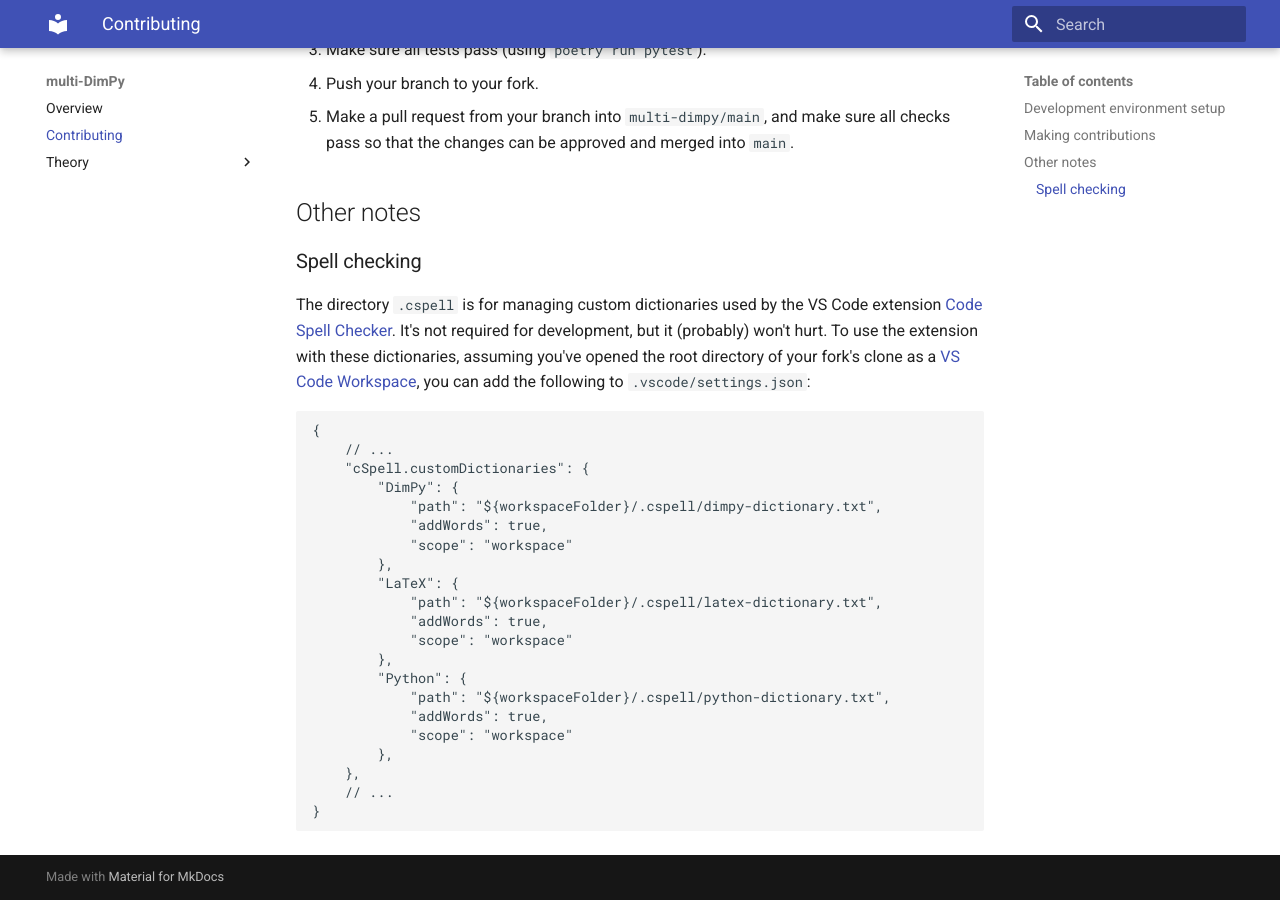
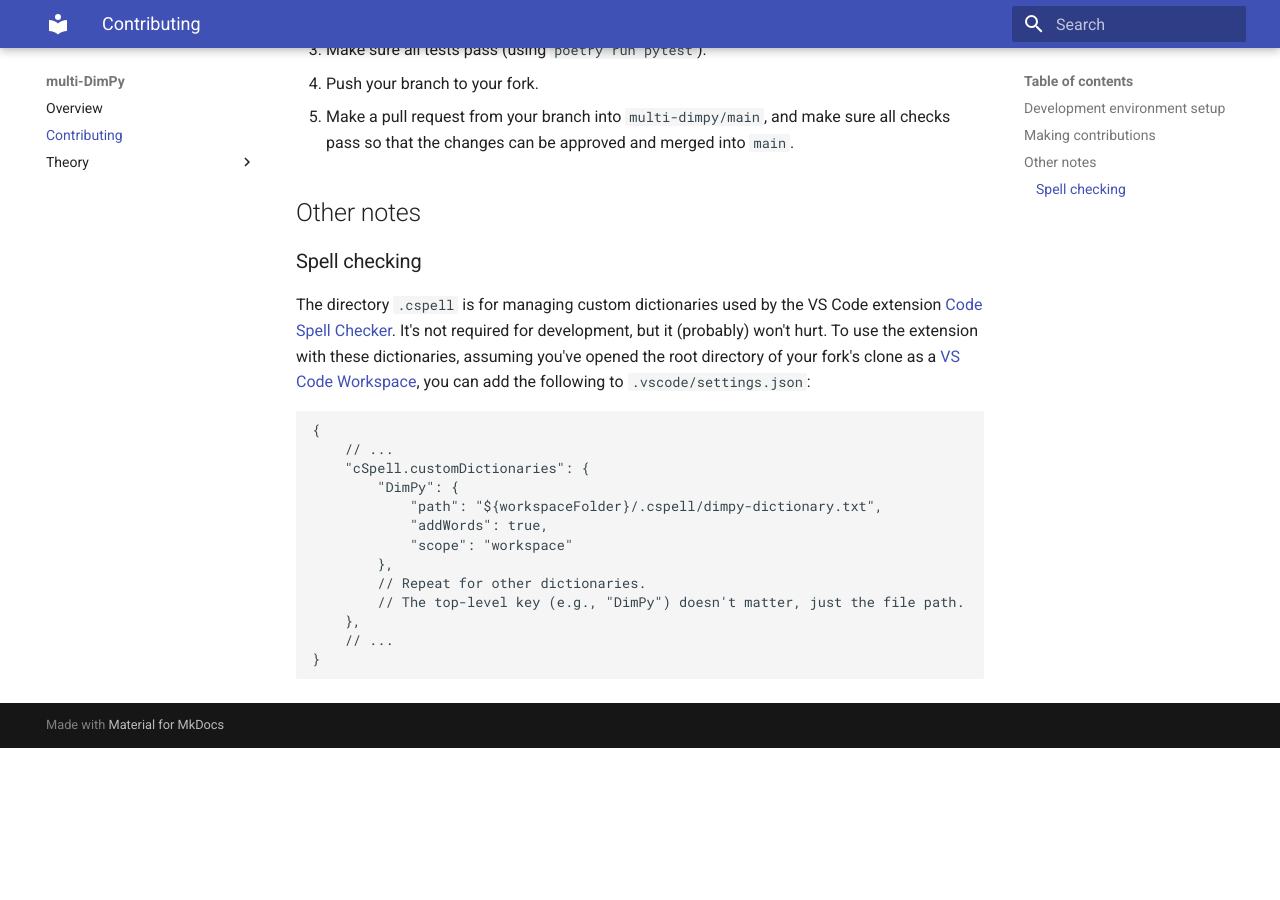
Before and after one commit to schilln/multi-dimpy, an MkDocs documentation site: the page built from docs/CONTRIBUTING.md, in a window 1280 px wide and 900 px high, scrolled down 966 px. Built offline with MkDocs 1.6.1 and Material for MkDocs 9.7.7, drawn with Linux system fonts in a browser that asks for light colours; after the commit the page ends 1714 px from its top, so only the background shows below that.

Commit message:
edited dictionaries

```diff
--- a/docs/CONTRIBUTING.md
+++ b/docs/CONTRIBUTING.md
@@ -47,16 +47,8 @@ To use the extension with these dictionaries, assuming you've opened the root di
             "addWords": true,
             "scope": "workspace"
         },
-        "LaTeX": {
-            "path": "${workspaceFolder}/.cspell/latex-dictionary.txt",
-            "addWords": true,
-            "scope": "workspace"
-        },
-        "Python": {
-            "path": "${workspaceFolder}/.cspell/python-dictionary.txt",
-            "addWords": true,
-            "scope": "workspace"
-        },
+        // Repeat for other dictionaries.
+        // The top-level key (e.g., "DimPy") doesn't matter, just the file path.
     },
     // ...
 }
```
Also changed, not shown: 2 other files.
